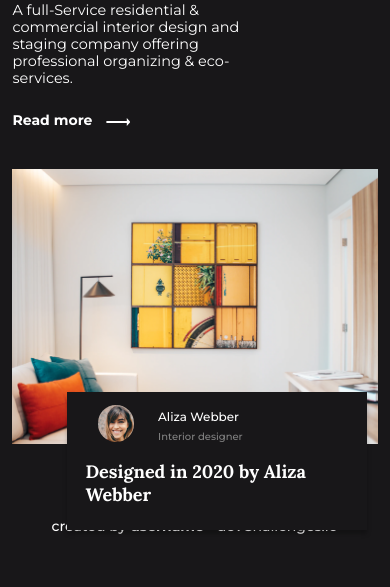
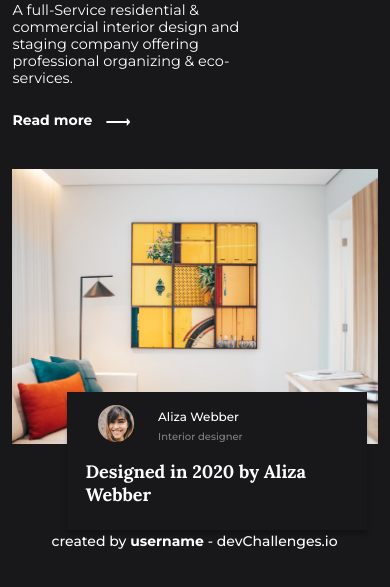
Before and after one commit to TaoMarissal/Interior-consultant-dev-challenges, a plain HTML site: page index.html in a window 390 px wide. Shown: the part 169-756 px from the top of the page. Drawn offline with nearby package versions, Linux system fonts and the light colour scheme.

Commit message:
Update index.css

```diff
--- a/index.css
+++ b/index.css
@@ -520,6 +520,6 @@ label{
     }
     /*end of setting main*/
     .signature{
-        margin-top: 70px;
+        margin-top: 85px;
     }
 }
```
